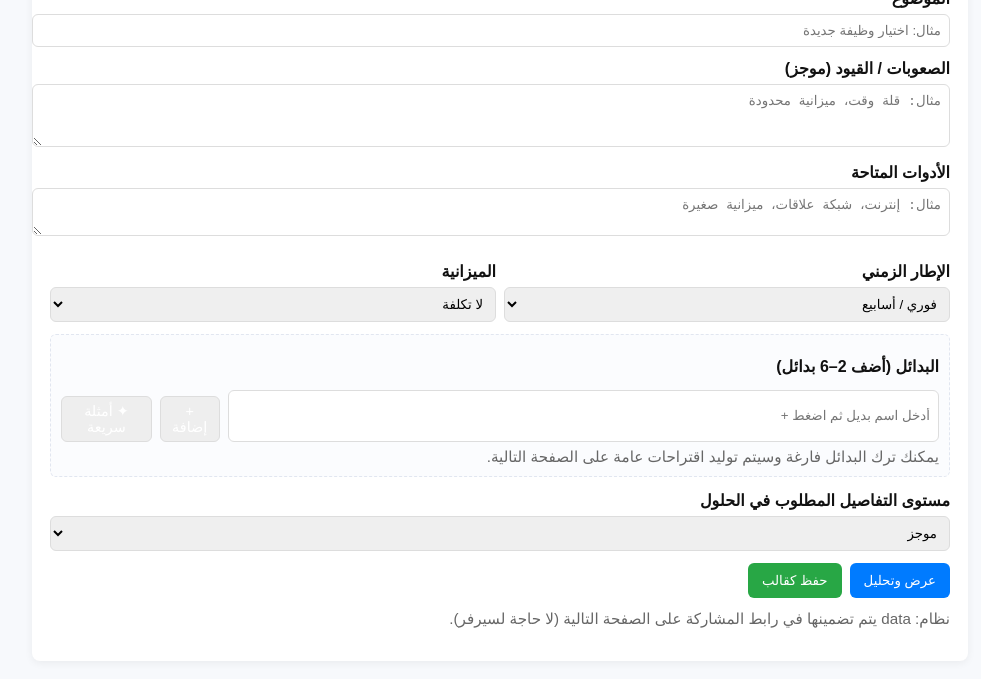
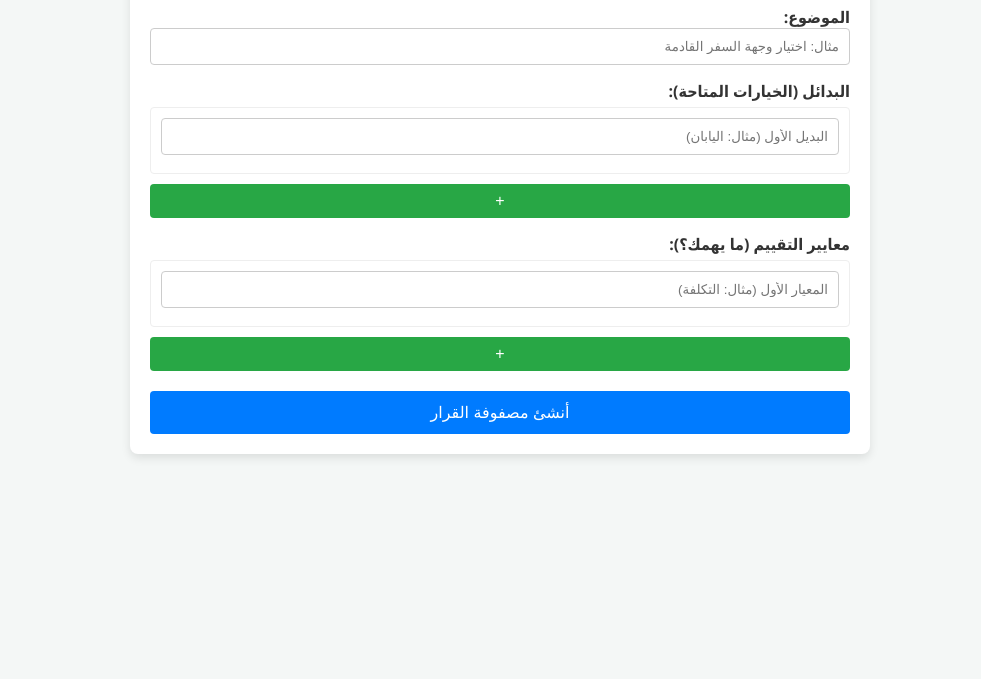
Before and after one commit to alkasm1/Helpyourself, a plain HTML site: page index.html in a window 1280 px wide. Shown: the part 140-819 px from the top of the page, without its empty margins (140-1121 px from the left). Drawn offline with Linux system fonts and the light colour scheme.

Commit message:
Update index.html

```diff
--- a/index.html
+++ b/index.html
@@ -1,152 +1,70 @@
 <!DOCTYPE html>
 <html lang="ar" dir="rtl">
 <head>
-  <meta charset="utf-8">
-  <title>مساعد اتخاذ القرار — إدخال</title>
-  <meta name="viewport" content="width=device-width, initial-scale=1">
+    <meta charset="UTF-8">
+    <title>مصفوفة القرار</title>
     <style>
-    body { font-family: Arial, sans-serif; margin: 18px; background:#f7f9fc; color:#111; }
-    .container { max-width:900px; margin:auto; background:white; padding:18px; border-radius:8px; box-shadow:0 2px 8px rgba(0,0,0,0.06); }
-    h1 { margin-top:0; }
-    label { display:block; margin-top:12px; font-weight:600; }
-    input[type="text"], textarea, select { width:100%; padding:8px; margin-top:6px; border:1px solid #ddd; border-radius:6px; resize:vertical; }
-    .row { display:flex; gap:8px; margin-top:8px; }
-    .col { flex:1; }
-    button { margin-top:12px; padding:10px 14px; border:none; border-radius:6px; background:#007bff; color:white; cursor:pointer; }
-    .muted { color:#666; font-size:0.95em; margin-top:6px; }
-    .alt-list { margin-top:8px; }
-    .alt-item { display:flex; gap:8px; margin-bottom:6px; }
-    .alt-item input { flex:1; }
-    .small { font-size:0.9em; padding:6px 10px; background:#eee; border-radius:6px; border:1px solid #ddd; cursor:pointer; }
-    .advanced { margin-top:12px; background:#fbfcfe; padding:10px; border-radius:6px; border:1px dashed #e1e6f0; }
+        body { font-family: 'Segoe UI', Tahoma, Geneva, Verdana, sans-serif; background-color: #f4f7f6; color: #333; }
+        .container { max-width: 700px; margin: 40px auto; padding: 20px; background-color: #fff; border-radius: 8px; box-shadow: 0 4px 10px rgba(0,0,0,0.1); }
+        h1 { text-align: center; color: #0056b3; }
+        label { display: block; margin-top: 15px; font-weight: bold; }
+        input[type="text"] { width: 100%; padding: 10px; border: 1px solid #ccc; border-radius: 4px; box-sizing: border-box; }
+        .dynamic-list { border: 1px solid #eee; padding: 10px; border-radius: 4px; margin-top: 5px; }
+        .dynamic-list input { margin-bottom: 8px; }
+        button { display: block; width: 100%; padding: 12px; background-color: #007bff; color: white; border: none; border-radius: 4px; cursor: pointer; font-size: 16px; margin-top: 20px; }
+        button:hover { background-color: #0056b3; }
+        .add-btn { background-color: #28a745; margin-top: 10px; padding: 8px; }
+        .add-btn:hover { background-color: #218838; }
     </style>
 </head>
 <body>
     <div class="container">
-    <h1>مساعد اتخاذ القرار</h1>
-    <p class="muted">املأ بيانات القرار ثم اضغط "عرض وتحليل" للذهاب إلى اللوحة التفاعلية. يمكنك إضافة بدائل، وتحديد إطار زمني وميزانية مختصرة.</p>
+        <h1>مصفوفة القرار</h1>
+        <form id="decisionForm">
+            <label for="topic">الموضوع:</label>
+            <input type="text" id="topic" placeholder="مثال: اختيار وجهة السفر القادمة" required>
 
-    <label>الموضوع</label>
-    <input id="topic" type="text" placeholder="مثال: اختيار وظيفة جديدة" required>
-
-    <label>الصعوبات / القيود (موجز)</label>
-    <textarea id="difficulties" rows="3" placeholder="مثال: قلة وقت، ميزانية محدودة"></textarea>
-
-    <label>الأدوات المتاحة</label>
-    <textarea id="tools" rows="2" placeholder="مثال: إنترنت، شبكة علاقات، ميزانية صغيرة"></textarea>
-
-    <div style="display:flex; gap:8px; margin-top:10px;">
-      <div style="flex:1">
-        <label>الإطار الزمني</label>
-        <select id="timeframe">
-          <option value="immediate">فوري / أسابيع</option>
-          <option value="1-3 months">1–3 أشهر</option>
-          <option value="3-12 months">3–12 أشهر</option>
-          <option value="12+ months">سنة أو أكثر</option>
-        </select>
+            <div id="alternatives-section">
+                <label>البدائل (الخيارات المتاحة):</label>
+                <div id="alternatives-list" class="dynamic-list">
+                    <input type="text" name="alternatives" placeholder="البديل الأول (مثال: اليابان)" required>
                 </div>
-      <div style="flex:1">
-        <label>الميزانية</label>
-        <select id="budget">
-          <option value="none">لا تكلفة</option>
-          <option value="low">منخفضة</option>
-          <option value="medium">متوسطة</option>
-          <option value="high">عالية</option>
-        </select>
-      </div>
+                <button type="button" class="add-btn" onclick="addInput('alternatives-list', 'alternatives', 'البديل التالي')">+</button>
             </div>
 
-    <div class="advanced">
-      <label>البدائل (أضف 2–6 بدائل)</label>
-      <div id="altContainer" class="alt-list"></div>
-      <div style="display:flex; gap:8px;">
-        <input id="newAlt" type="text" placeholder="أدخل اسم بديل ثم اضغط +">
-        <button type="button" class="small" onclick="addAlt()">+ إضافة</button>
-        <button type="button" class="small" onclick="fillExamples()">✦ أمثلة سريعة</button>
+            <div id="criteria-section">
+                <label>معايير التقييم (ما يهمك؟):</label>
+                <div id="criteria-list" class="dynamic-list">
+                    <input type="text" name="criteria" placeholder="المعيار الأول (مثال: التكلفة)" required>
                 </div>
-      <div class="muted">يمكنك ترك البدائل فارغة وسيتم توليد اقتراحات عامة على الصفحة التالية.</div>
+                <button type="button" class="add-btn" onclick="addInput('criteria-list', 'criteria', 'المعيار التالي')">+</button>
             </div>
 
-    <label style="margin-top:14px;">مستوى التفاصيل المطلوب في الحلول</label>
-    <select id="detailLevel">
-      <option value="summary">موجز</option>
-      <option value="detailed">تفصيلي</option>
-      <option value="step-by-step">خطة خطوة بخطوة</option>
-    </select>
-
-    <div style="display:flex; gap:8px;">
-      <button onclick="goToResults()">عرض وتحليل</button>
-      <button type="button" onclick="saveTemplate()" style="background:#28a745">حفظ كقالب</button>
-    </div>
-
-    <p class="muted" style="margin-top:12px;">نظام: data يتم تضمينها في رابط المشاركة على الصفحة التالية (لا حاجة لسيرفر).</p>
+            <button type="button" onclick="generateMatrix()">أنشئ مصفوفة القرار</button>
+        </form>
     </div>
 
     <script>
-    // إدارة البدائل محلياً
-    const altContainer = document.getElementById('altContainer');
-
-    function addAlt(name) {
-      const val = name || document.getElementById('newAlt').value.trim();
-      if (!val) return;
-      const id = 'alt_' + Date.now();
-      const div = document.createElement('div');
-      div.className = 'alt-item';
-      div.id = id;
-      div.innerHTML = `<input value="${escapeHtml(val)}"><button onclick="removeAlt('${id}')" class="small">حذف</button>`;
-      altContainer.appendChild(div);
-      document.getElementById('newAlt').value = '';
+        function addInput(listId, name, placeholder) {
+            const list = document.getElementById(listId);
+            const newInput = document.createElement('input');
+            newInput.type = 'text';
+            newInput.name = name;
+            newInput.placeholder = placeholder;
+            newInput.required = true;
+            list.appendChild(newInput);
         }
 
-    function removeAlt(id) { const el = document.getElementById(id); if (el) el.remove(); }
+        function generateMatrix() {
+            const topic = document.getElementById('topic').value;
+            const alternatives = Array.from(document.querySelectorAll('input[name="alternatives"]')).map(input => input.value);
+            const criteria = Array.from(document.querySelectorAll('input[name="criteria"]')).map(input => input.value);
 
-    function fillExamples() {
-      const examples = ['البديل أ: قبول العرض الحالي', 'البديل ب: البحث عن عمل آخر', 'البديل ج: تطوير مهارة واحتفاظ بالوظيفة'];
-      examples.forEach(e => addAlt(e));
+            // تخزين البيانات في localStorage للانتقال إلى الصفحة التالية
+            localStorage.setItem('decisionData', JSON.stringify({ topic, alternatives, criteria }));
+
+            window.location.href = 'results.html';
         }
-
-    function getAlternatives() {
-      const inputs = altContainer.querySelectorAll('input');
-      const arr = [];
-      inputs.forEach(i => { if (i.value.trim()) arr.push(i.value.trim()); });
-      return arr;
-    }
-
-    function goToResults() {
-      const state = {
-        topic: document.getElementById('topic').value || '',
-        difficulties: document.getElementById('difficulties').value || '',
-        tools: document.getElementById('tools').value || '',
-        timeframe: document.getElementById('timeframe').value,
-        budget: document.getElementById('budget').value,
-        detailLevel: document.getElementById('detailLevel').value,
-        alternatives: getAlternatives()
-      };
-      const encoded = encodeState(state);
-      window.location.href = `results.html?state=${encoded}`;
-    }
-
-    function encodeState(obj) {
-      const s = JSON.stringify(obj);
-      // handle Unicode safely
-      return btoa(unescape(encodeURIComponent(s)));
-    }
-
-    function saveTemplate() {
-      const state = {
-        topic: document.getElementById('topic').value || '',
-        difficulties: document.getElementById('difficulties').value || '',
-        tools: document.getElementById('tools').value || '',
-        timeframe: document.getElementById('timeframe').value,
-        budget: document.getElementById('budget').value,
-        detailLevel: document.getElementById('detailLevel').value,
-        alternatives: getAlternatives()
-      };
-      localStorage.setItem('decision_template', JSON.stringify(state));
-      alert('تم حفظ القالب محلياً. يمكنك استرجاعه في جلسة المتصفح هذه.');
-    }
-
-    function escapeHtml(txt){ return txt.replace(/&/g,'&amp;').replace(/"/g,'&quot;').replace(/</g,'&lt;').replace(/>/g,'&gt;'); }
     </script>
 </body>
 </html>
```
Lines whose indentation alone changed are shown as unchanged.
